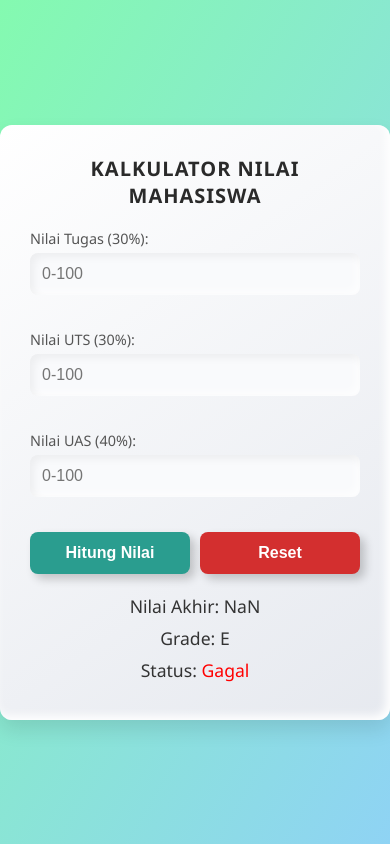
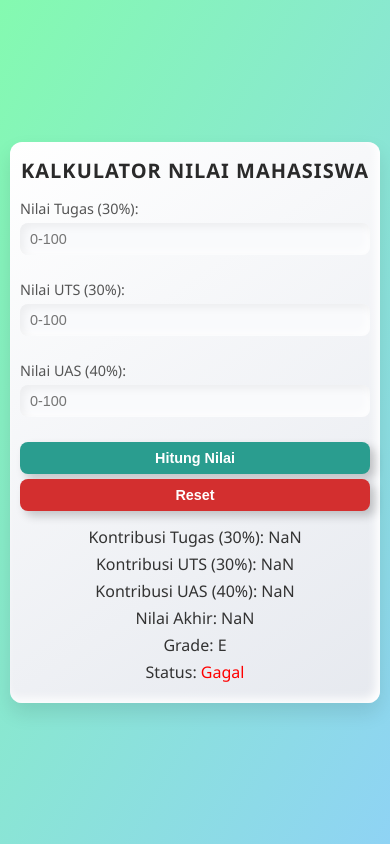
Before and after one commit to edwindarrenhasannudin/Kalkulator-Nilai-Mahasiswa, a plain HTML site: page index.html in a window 390 px wide. Both pictures are taken after a click on the button "Hitung Nilai". Drawn offline with Linux system fonts and the light colour scheme.

Commit message:
first commit

```diff
--- a/script.js
+++ b/script.js
@@ -1,24 +1,31 @@
+// Konstanta untuk bobot penilaian
 const bobotTugas = 0.3; // Bobot nilai tugas (30%)
 const bobotUTS = 0.3; // Bobot nilai UTS (30%)
 const bobotUAS = 0.4; // Bobot nilai UAS (40%)
 const batasKelulusan = 60; // Batas nilai kelulusan
 
 function hitungNilai() {
-  const nilaiTugas = parseFloat(document.getElementById("nilaiTugas").value); // Mengambil nilai tugas dari input dan mengonversinya ke float
-  const nilaiUTS = parseFloat(document.getElementById("nilaiUTS").value); // Mengambil nilai UTS dari input dan mengonversinya ke float
-  const nilaiUAS = parseFloat(document.getElementById("nilaiUAS").value); // Mengambil nilai UAS dari input dan mengonversinya ke float
+  // Mengambil nilai dari input dan mengonversinya ke float
+  const nilaiTugas = parseFloat(document.getElementById("nilaiTugas").value);
+  const nilaiUTS = parseFloat(document.getElementById("nilaiUTS").value);
+  const nilaiUAS = parseFloat(document.getElementById("nilaiUAS").value);
 
   // Validasi input agar berada dalam rentang 0-100
   if (nilaiTugas < 0 || nilaiTugas > 100 || nilaiUTS < 0 || nilaiUTS > 100 || nilaiUAS < 0 || nilaiUAS > 100) {
-    alert("Nilai harus di antara 0 dan 100."); // Tampilkan pesan kesalahan jika nilai tidak valid
+    alert("Nilai harus di antara 0 dan 100."); // Pesan kesalahan jika nilai tidak valid
     return; // Keluar dari fungsi jika input tidak valid
   }
 
-  // Perhitungan nilai akhir berdasarkan bobot
-  let nilaiAkhir = (nilaiTugas * bobotTugas) + (nilaiUTS * bobotUTS) + (nilaiUAS * bobotUAS);
-  let grade;
+  // Perhitungan kontribusi nilai berdasarkan bobot
+  const kontribusiTugas = nilaiTugas * bobotTugas;
+  const kontribusiUTS = nilaiUTS * bobotUTS;
+  const kontribusiUAS = nilaiUAS * bobotUAS;
+
+  // Perhitungan nilai akhir
+  const nilaiAkhir = kontribusiTugas + kontribusiUTS + kontribusiUAS;
 
   // Menentukan grade berdasarkan nilai akhir
+  let grade;
   if (nilaiAkhir >= 90) grade = "A";
   else if (nilaiAkhir >= 80) grade = "B";
   else if (nilaiAkhir >= 70) grade = "C";
@@ -29,8 +36,11 @@ function hitungNilai() {
   const status = nilaiAkhir >= batasKelulusan ? "Lulus" : "Gagal";
   const warnaStatus = nilaiAkhir >= batasKelulusan ? "green" : "red";
 
-  // Menampilkan hasil perhitungan pada elemen dengan id 'hasil'
+  // Menampilkan hasil perhitungan termasuk kontribusi masing-masing nilai pada elemen dengan id 'hasil'
   document.getElementById("hasil").innerHTML = `
+    <p>Kontribusi Tugas (30%): ${kontribusiTugas.toFixed(2)}</p> <!-- Menampilkan kontribusi nilai Tugas -->
+    <p>Kontribusi UTS (30%): ${kontribusiUTS.toFixed(2)}</p> <!-- Menampilkan kontribusi nilai UTS -->
+    <p>Kontribusi UAS (40%): ${kontribusiUAS.toFixed(2)}</p> <!-- Menampilkan kontribusi nilai UAS -->
     <p>Nilai Akhir: ${nilaiAkhir.toFixed(2)}</p> <!-- Menampilkan nilai akhir dengan dua angka desimal -->
     <p>Grade: ${grade}</p> <!-- Menampilkan grade -->
     <p>Status: <span style="color: ${warnaStatus};">${status}</span></p> <!-- Menampilkan status dengan warna dinamis -->
--- a/style.css
+++ b/style.css
@@ -12,11 +12,12 @@ body {
   justify-content: center; /* Menyusun konten di tengah secara horizontal */
   align-items: center; /* Menyusun konten di tengah secara vertikal */
   height: 100vh; /* Mengatur tinggi viewport penuh */
+  padding: 10px; /* Tambahkan padding agar tidak terlalu menempel pada tepi layar */
 }
 
 .container {
   background: linear-gradient(145deg, #ffffff, #e6e9ef); /* Latar belakang gradien untuk container */
-  padding: 40px; /* Memberikan padding ke konten dalam container */
+  padding: 30px 20px; /* Mengurangi padding atas dan bawah */
   border-radius: 12px; /* Membuat sudut elemen menjadi melingkar */
   box-shadow: 0px 10px 20px rgba(0, 0, 0, 0.1), inset -4px -4px 10px #ffffff; /* Efek bayangan */
   max-width: 400px; /* Maksimal lebar container */
@@ -30,7 +31,7 @@ body {
 }
 
 h2 {
-  margin-bottom: 20px; /* Jarak bawah heading */
+  margin-bottom: 15px; /* Mengurangi jarak bawah heading */
   color: #2a2a2a; /* Warna teks heading */
   font-size: 24px; /* Ukuran font heading */
   font-weight: 700; /* Ketebalan font heading */
@@ -41,7 +42,7 @@ h2 {
 form label {
   display: block; /* Menampilkan label sebagai blok */
   text-align: left; /* Mengatur teks label rata kiri */
-  margin: 15px 0 5px; /* Jarak di sekitar label */
+  margin: 10px 0 5px; /* Mengurangi jarak di sekitar label */
   color: #555555; /* Warna teks label */
   font-weight: 500; /* Ketebalan teks label */
   font-size: 0.9em; /* Ukuran font label */
@@ -49,8 +50,8 @@ form label {
 
 form input {
   width: 100%; /* Lebar penuh input */
-  padding: 12px; /* Memberikan padding dalam input */
-  margin-bottom: 20px; /* Jarak bawah input */
+  padding: 10px 12px; /* Mengurangi padding atas dan bawah */
+  margin-bottom: 15px; /* Mengurangi jarak bawah input */
   border: none; /* Menghapus border */
   border-radius: 8px; /* Membuat sudut input menjadi melingkar */
   background-color: #f9fafc; /* Warna latar input */
@@ -69,13 +70,13 @@ form input:focus {
 .button-group {
   display: flex; /* Menampilkan tombol sebagai flex */
   justify-content: space-between; /* Menyebarkan tombol secara merata */
-  gap: 10px; /* Jarak antar tombol */
-  margin-top: 15px; /* Jarak atas */
+  gap: 8px; /* Mengurangi jarak antar tombol */
+  margin-top: 10px; /* Mengurangi jarak atas */
 }
 
 .button-group button {
   flex: 1; /* Membuat tombol memiliki ukuran fleksibel */
-  padding: 12px; /* Padding tombol */
+  padding: 10px; /* Mengurangi padding tombol */
   border: none; /* Menghapus border */
   border-radius: 8px; /* Sudut tombol melingkar */
   font-size: 1em; /* Ukuran font */
@@ -106,13 +107,13 @@ form input:focus {
 }
 
 .result {
-  margin-top: 20px; /* Jarak atas hasil */
+  margin-top: 15px; /* Mengurangi jarak atas hasil */
   font-size: 1.1em; /* Ukuran font hasil */
   color: #333333; /* Warna teks hasil */
 }
 
 .result p {
-  margin: 8px 0; /* Jarak vertikal pada paragraf hasil */
+  margin: 5px 0; /* Mengurangi jarak vertikal pada paragraf hasil */
   font-weight: 500; /* Ketebalan teks paragraf */
 }
 
@@ -126,16 +127,47 @@ form input:focus {
   font-weight: bold; /* Ketebalan teks untuk status tidak lulus */
 }
 
+/* Media query untuk layar tablet (maksimal 768px) */
+@media (max-width: 768px) {
+  .container {
+    padding: 20px 15px; /* Mengurangi padding atas dan bawah pada layar tablet */
+  }
+
+  h2 {
+    font-size: 22px; /* Mengurangi ukuran font heading pada layar tablet */
+  }
+
+  .button-group button {
+    font-size: 0.95em; /* Mengurangi ukuran font tombol pada layar tablet */
+  }
+}
+
+/* Media query untuk layar ponsel (maksimal 500px) */
 @media (max-width: 500px) {
   h2 {
-    font-size: 20px; /* Mengatur ukuran font heading pada layar kecil */
+    font-size: 20px; /* Mengatur ukuran font heading pada layar ponsel */
   }
 
   .container {
-    padding: 30px; /* Mengurangi padding pada layar kecil */
+    padding: 15px 10px; /* Mengurangi padding pada layar ponsel */
   }
 
-  button {
-    font-size: 0.95em; /* Mengatur ukuran font tombol pada layar kecil */
+  form input {
+    padding: 8px 10px; /* Mengurangi padding input pada layar ponsel */
+    font-size: 0.9em; /* Mengurangi ukuran font input */
+  }
+
+  .button-group {
+    flex-direction: column; /* Mengatur tombol dalam satu kolom pada layar ponsel */
+    gap: 5px; /* Mengurangi jarak antar tombol pada layar ponsel */
+  }
+
+  .button-group button {
+    font-size: 0.9em; /* Mengurangi ukuran font tombol pada layar ponsel */
+    padding: 8px; /* Mengurangi padding tombol pada layar ponsel */
+  }
+
+  .result {
+    font-size: 1em; /* Mengurangi ukuran font hasil pada layar ponsel */
   }
 }
```
